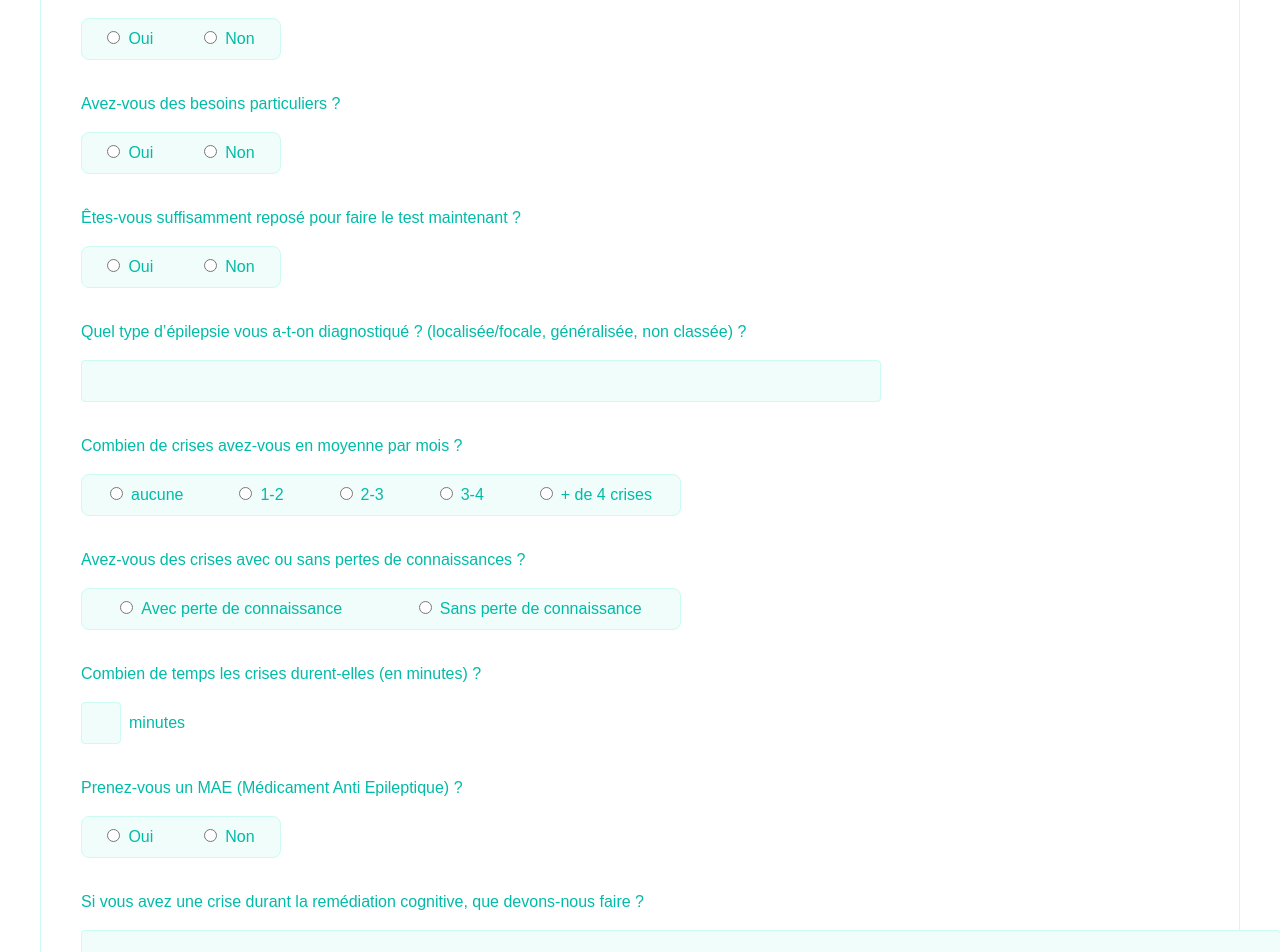
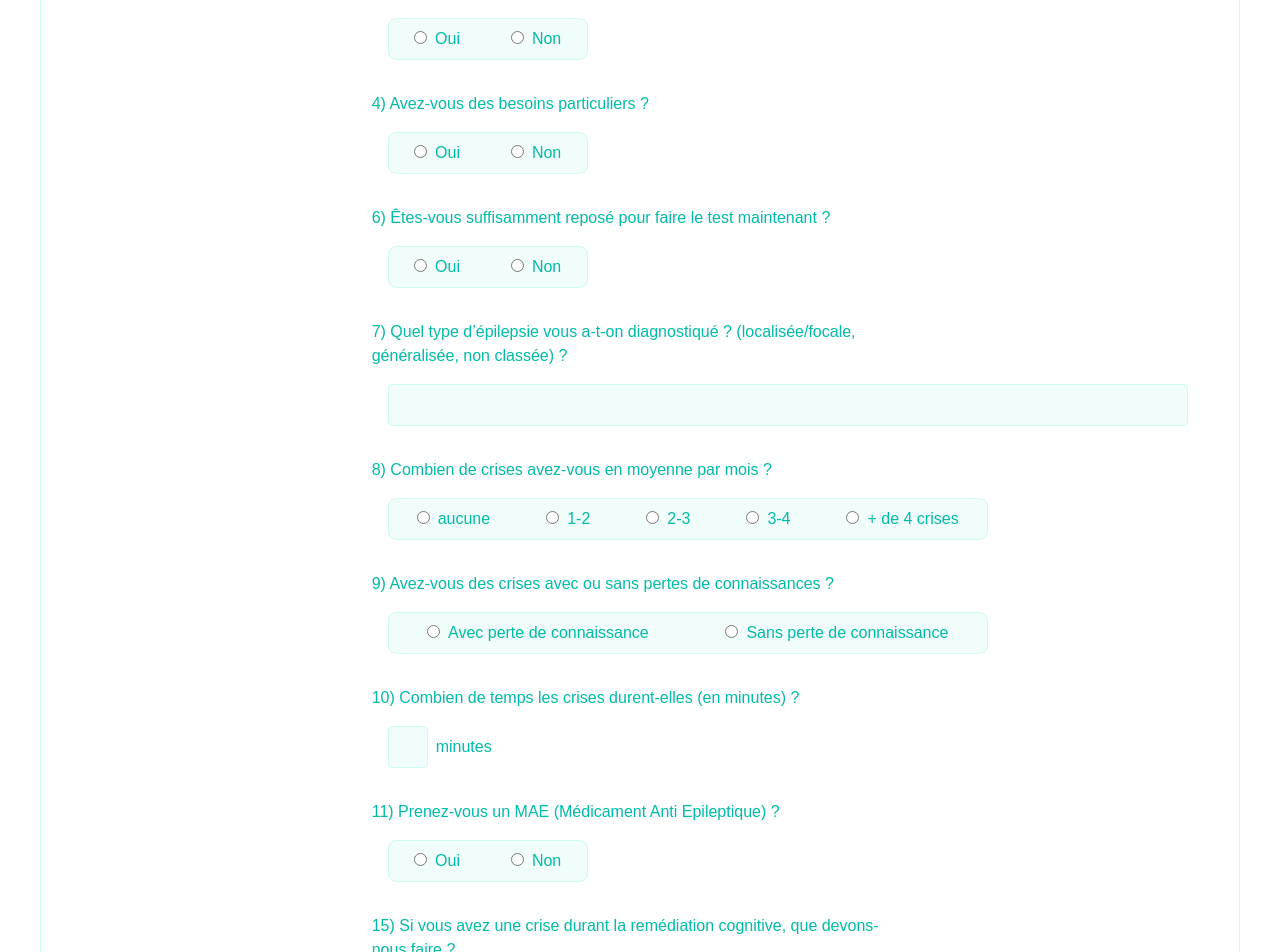
Before and after one commit to EveilHub/epilepsy-cognitive-remediation, a Next.js app in the folder my-app/: page / in a window 1280 px wide. Shown: the part 460-1412 px from the top of the page. Built offline with nearby package versions, Linux system fonts and the light colour scheme.

Commit message:
style improved & submit created

```diff
--- a/my-app/app/page.tsx
+++ b/my-app/app/page.tsx
@@ -1,7 +1,7 @@
 "use client";
 
 import { DataType } from "@/lib/definitions";
-import { ChangeEvent, FormEvent, useState } from "react";
+import { ChangeEvent, useState } from "react";
 import { useLanguage } from "@/context/LanguageContext";
 import LabelInputOuiNon from "./ui/questionnaire/LabelInputOuiNon";
 import InputComp from "./ui/questionnaire/InputComp";
@@ -37,10 +37,19 @@ export default function Home() {
     }));
   };
 
-  const handleSubmitHome = (e: FormEvent<HTMLFormElement>): void => {
+  const handleSubmitHome = (e: React.SubmitEvent<HTMLFormElement>): void => {
     e.preventDefault();
     const formData: DataType = data;
 
+    const EpilepsySubmit = async (formData: DataType): Promise<void> => {
+      const data = await fetch("/api/epilepsy-submit", {
+        method: "POST",
+        headers: { 'Content-Type': 'application/json' },
+        body: JSON.stringify(formData)
+      });
+      console.log(data);
+    };
+    EpilepsySubmit(formData);
     // await fetch('/api/patient', {
     //     method: 'POST',
     //     headers: { 'Content-Type': 'application/json' },
@@ -55,16 +64,19 @@ export default function Home() {
 
       <div className="mb-8">
         <h1 className="text-2xl font-bold">
-          {chooseLang === "FR" ? `Remédiation cognitive pour l'épilepsie` : `Cognitive rehabilitation for epilepsy`}
+          {chooseLang === "FR"
+            ? `Remédiation cognitive pour l'épilepsie`
+            : `Cognitive rehabilitation for epilepsy`}
         </h1>
       </div>
 
-      <div className="p-10 border border-teal-100 dark:border-cyan-600 rounded-lg">
+      <div className="flex flex-col p-10 border border-teal-100 dark:border-cyan-600 rounded-lg">
 
         <LabelInputOuiNon
-          paragraphTxt={chooseLang === "FR" ? "Acceptez-vous de réaliser le test et comprenez-vous son but ?" :  "Do you agree to take the test, and do you understand its purpose?"}
+          paragraphTxt={chooseLang === "FR"
+            ? "1) Acceptez-vous de réaliser le test et comprenez-vous son but ?"
+            : "1) Do you agree to take the test, and do you understand its purpose?"}
           width="w-50"
-
           name="accepteTest"
 
           htmlForLabelOne="accepterTest"
@@ -81,7 +93,9 @@ export default function Home() {
         />
 
         <LabelInputOuiNon
-          paragraphTxt={chooseLang === "FR" ? "Avez-vous de difficultés cognitives perçues ?" : "Do you have any perceived cognitive difficulties?"}
+          paragraphTxt={chooseLang === "FR"
+            ? "2) Avez-vous de difficultés cognitives perçues ?"
+            : "2) Do you have any perceived cognitive difficulties?"}
           width="w-50"
 
           htmlForLabelOne="diffcognitiveOui"
@@ -101,7 +115,9 @@ export default function Home() {
 
         {data.diffCogniOuiNon === "difficultés cognitves" && (
           <InputComp
-            paragraph="Si oui, lesquelles ?"
+            paragraph={chooseLang === "FR"
+              ? "3) Si oui, lesquelles ?"
+              : "3) If so, which ones ?"}
             idP="diffCognitives"
             nameP="diffCognitives"
             valueP={data.diffCognitives}
@@ -111,7 +127,9 @@ export default function Home() {
         )}
 
         <LabelInputOuiNon
-          paragraphTxt={chooseLang === "FR" ? "Avez-vous des besoins particuliers ?" : "Do you have any special needs?"}
+          paragraphTxt={chooseLang === "FR"
+            ? "4) Avez-vous des besoins particuliers ?"
+            : "4) Do you have any special needs?"}
           width="w-50"
 
           htmlForLabelOne="besoinsParticulierOui"
@@ -131,7 +149,9 @@ export default function Home() {
 
         {data.besoinsOuiNon === "besoins particuliers" && (
           <InputComp
-            paragraph="Si oui, lesquelles ?"
+            paragraph={chooseLang === "FR"
+              ? "5) Si oui, lesquelles ?"
+              : "5) If so, which ones ?"}
             idP="besoinsParticuliers"
             nameP="besoinsParticuliers"
             valueP={data.besoinsParticuliers}
@@ -141,7 +161,9 @@ export default function Home() {
         )}
 
         <LabelInputOuiNon
-          paragraphTxt={chooseLang === "FR" ? "Êtes-vous suffisamment reposé pour faire le test maintenant ?" : "Are you well-rested enough to take the test now?"}
+          paragraphTxt={chooseLang === "FR"
+            ? "6) Êtes-vous suffisamment reposé pour faire le test maintenant ?"
+            : "6) Are you well-rested enough to take the test now?"}
           width="w-50"
 
           htmlForLabelOne="reposOui"
@@ -161,8 +183,8 @@ export default function Home() {
 
         <InputComp
           paragraph={chooseLang === "FR"
-            ? "Quel type d’épilepsie vous a-t-on diagnostiqué ? (localisée/focale, généralisée, non classée) ?"
-            : "What type of epilepsy have you been diagnosed with? (localized/focal, generalized, unclassified)"}
+            ? "7) Quel type d’épilepsie vous a-t-on diagnostiqué ? (localisée/focale, généralisée, non classée) ?"
+            : "7) What type of epilepsy have you been diagnosed with? (localized/focal, generalized, unclassified)"}
           idP="diagnostic"
           nameP="diagnostic"
           valueP={data.diagnostic}
@@ -170,11 +192,12 @@ export default function Home() {
           widthP="w-200"
         />
 
+        <div className="w-[48%] m-auto">
           <p className="mt-8 mb-4">{chooseLang === "FR"
-          ? "Combien de crises avez-vous en moyenne par mois ?"
-          : "How many seizures do you have on average per month?"}</p>
+            ? "8) Combien de crises avez-vous en moyenne par mois ?"
+            : "8) How many seizures do you have on average per month?"}</p>
 
-        <div className="w-150 flex flex-row items-center justify-around py-2 bg-teal-50 border border-teal-100 rounded-lg">
+          <div className="w-150 flex flex-row items-center justify-around ml-4 py-2 bg-teal-50 border border-teal-100 rounded-lg">
             <label htmlFor="crise0">
               <input
                 type="radio"
@@ -238,11 +261,12 @@ export default function Home() {
               + de 4 crises
             </label>
           </div>
+        </div>
 
         <LabelInputOuiNon
           paragraphTxt={chooseLang === "FR"
-            ? "Avez-vous des crises avec ou sans pertes de connaissances ?"
-            : "Do you have seizures with or without loss of consciousness?"}
+            ? "9) Avez-vous des crises avec ou sans pertes de connaissances ?"
+            : "9) Do you have seizures with or without loss of consciousness?"}
           width="w-150"
 
           htmlForLabelOne="avecPerteCo"
@@ -265,9 +289,9 @@ export default function Home() {
         />
 
         <InputComp
-          paragraph={chooseLang === "FR" ?
-            "Combien de temps les crises durent-elles (en minutes) ?"
-            : "How long do the episodes last (in minutes)?"}
+          paragraph={chooseLang === "FR"
+            ? "10) Combien de temps les crises durent-elles (en minutes) ?"
+            : "10) How long do the episodes last (in minutes)?"}
           idP="tempsDeCrise"
           nameP="tempsCrise"
           valueP={data.tempsCrise}
@@ -278,8 +302,8 @@ export default function Home() {
 
         <LabelInputOuiNon
           paragraphTxt={chooseLang === "FR"
-            ? "Prenez-vous un MAE (Médicament Anti Epileptique) ?"
-            : "Are you taking an AED (antiepileptic drug)?"}
+            ? "11) Prenez-vous un MAE (Médicament Anti Epileptique) ?"
+            : "11) Are you taking an AED (antiepileptic drug)?"}
           width="w-50"
 
           htmlForLabelOne="ouiMae"
@@ -301,8 +325,8 @@ export default function Home() {
           <>
             <InputComp
               paragraph={chooseLang === "FR"
-                ? "Comment s'appelle le traitement (MAE) que vous prenez ?"
-                : "What is the name of the medication (MAE) you're taking?"}
+                ? "12) Comment s'appelle le traitement (MAE) que vous prenez ?"
+                : "12) What is the name of the medication (MAE) you're taking?"}
               idP="maeName"
               nameP="nameMae"
               valueP={data.nameMae}
@@ -312,8 +336,8 @@ export default function Home() {
 
             <InputComp
               paragraph={chooseLang === "FR"
-                ? "A quand date la dernière prise de traitement MAE ?"
-                : "When was the last time you took your MAE medication?"}
+                ? "13) A quand date la dernière prise de traitement MAE ?"
+                : "13) When was the last time you took your MAE medication?"}
               idP="dernierePrise"
               nameP="dernierePrise"
               valueP={data.dernierePrise}
@@ -323,32 +347,32 @@ export default function Home() {
 
             <InputComp
               paragraph={chooseLang === "FR"
-                ? "Quels sont les effets secondaires de vos traitements MAE ?"
-                : "What are the side effects of your MAE treatments?"}
+                ? "14) Quels sont les effets secondaires de vos traitements MAE ?"
+                : "14) What are the side effects of your MAE treatments?"}
               idP="sideEffects"
               nameP="sideEffects"
               valueP={data.sideEffects}
               onChangeP={handleAllData}
-              widthP="w-300"
+              widthP="w-200"
             />
           </>
         )}
 
         <InputComp
           paragraph={chooseLang === "FR"
-            ? "Si vous avez une crise durant la remédiation cognitive, que devons-nous faire ?"
-            : "If you have a seizure during cognitive remediation, what should we do?"}
+            ? "15) Si vous avez une crise durant la remédiation cognitive, que devons-nous faire ?"
+            : "15) If you have a seizure during cognitive remediation, what should we do?"}
           idP="crisePdtRemCo"
           nameP="crisePdtRemCo"
           valueP={data.crisePdtRemCo}
           onChangeP={handleAllData}
-          widthP="w-300"
+          widthP="w-200"
         />
 
         <LabelInputOuiNon
           paragraphTxt={chooseLang === "FR"
-            ? "Avez-vous un traitement d’urgence (midazolam intranasal, etc.) ?"
-            : "Do you have any emergency treatment options (such as intranasal midazolam, etc.)?"}
+            ? "16) Avez-vous un traitement d’urgence (midazolam intranasal, etc.) ?"
+            : "16) Do you have any emergency treatment options (such as intranasal midazolam, etc.)?"}
           width="w-50"
 
           htmlForLabelOne="tttUrgenceOui"
@@ -369,13 +393,13 @@ export default function Home() {
         {data.tttUrgence === "ttt d'urgence oui" && (
           <InputComp
             paragraph={chooseLang === "FR"
-              ? "Quel ttt d'urgence avez-vous ?"
-              : "What kind of emergency do you have?"}
+              ? "17) Quel ttt d'urgence avez-vous ?"
+              : "17) What kind of emergency do you have?"}
             idP="tttUrgenceName"
             nameP="tttUrgenceName"
             valueP={data.tttUrgenceName}
             onChangeP={handleAllData}
-            widthP="w-300"
+            widthP="w-200"
           />
         )}
 
--- a/my-app/app/ui/questionnaire/InputComp.tsx
+++ b/my-app/app/ui/questionnaire/InputComp.tsx
@@ -12,7 +12,7 @@ type InputCompType = {
 
 export default function InputComp({paragraph, idP, nameP, valueP, onChangeP, widthP, minutes}: InputCompType) {
     return (
-        <div>
+        <div className="w-[48%] m-auto">
             <p className="mt-8 mb-4">{paragraph}</p>
             <input
                 type="text"
@@ -20,7 +20,7 @@ export default function InputComp({paragraph, idP, nameP, valueP, onChangeP, wid
                 name={nameP}
                 value={valueP}
                 onChange={onChangeP}
-                className={`${widthP} bg-teal-50 border border-teal-100 dark:bg-cyan-50 dark:border-cyan-100 rounded p-2 mr-2`}
+                className={`${widthP} bg-teal-50 border border-teal-100 dark:bg-cyan-50 dark:border-cyan-100 rounded p-2 mr-2 ml-4`}
             />
             {minutes}
         </div>
--- a/my-app/app/ui/questionnaire/LabelInputOuiNon.tsx
+++ b/my-app/app/ui/questionnaire/LabelInputOuiNon.tsx
@@ -35,10 +35,10 @@ export default function LabelInputOuiNon(
         textTwo
     }: LabelInputOuiNonTypes) {
     return (
-        <div>
+        <div className="w-[48%] m-auto">
             <p className={`${idOne === "accepterTest" ? "mt-0" : "mt-8"} mb-4`}>{paragraphTxt}</p>
 
-            <div className={`${width} flex flex-row items-center justify-around py-2 bg-teal-50 border border-teal-100 dark:bg-cyan-50 dark:border-cyan-100 rounded-lg`}>
+            <div className={`${width} flex flex-row items-center justify-around py-2 bg-teal-50 border border-teal-100 dark:bg-cyan-50 dark:border-cyan-100 rounded-lg ml-4`}>
 
                 <label htmlFor={htmlForLabelOne}>
                 <input
```
Also changed, not shown: my-app/app/patient/page.tsx (+75 -11 lines). Lines whose indentation alone changed are shown as unchanged.
